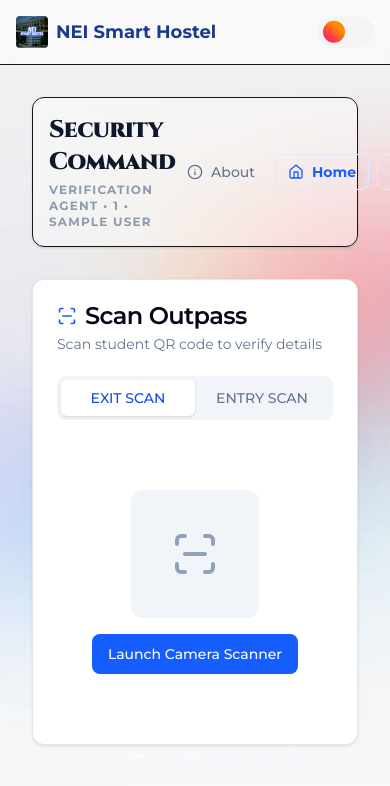
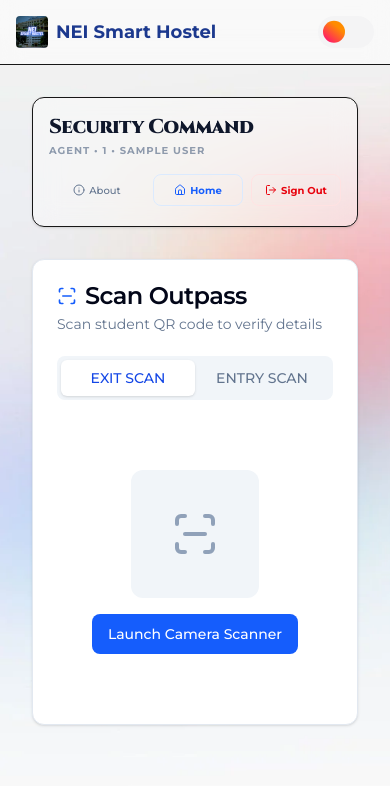
Before and after one commit to iamchideshv/Nandha-Hostel-Management-App, a Next.js app: page /send-off in a window 390 px wide. Shown: the top 786 px of the page. Built offline with nearby package versions, Linux system fonts and the light colour scheme; no server answers; sample sign-in values are in the browser's storage; a web font is replaced by a local one.

Commit message:
Refine security dashboard header UI for mobile

```diff
--- a/app/(dashboard)/send-off/page.tsx
+++ b/app/(dashboard)/send-off/page.tsx
@@ -244,26 +244,23 @@ export default function SendOffDashboard() {
 
     return (
         <div className="max-w-4xl mx-auto p-4 space-y-6">
-            <header className="flex justify-between items-center mb-8 p-4 rounded-xl border dark:border-slate-800 bg-white/40 dark:bg-black/40 backdrop-blur-md shadow-sm">
+            <header className="flex flex-col md:flex-row justify-between items-start md:items-center mb-8 p-4 rounded-xl border dark:border-slate-800 bg-white/40 dark:bg-black/40 backdrop-blur-md shadow-sm gap-4">
                 <div>
-                    <h1 className="text-2xl md:text-4xl font-black text-slate-900 dark:text-white font-cinzel tracking-tight">Security Command</h1>
-                    <p className="text-slate-500 text-xs md:text-sm font-bold uppercase tracking-widest opacity-70 mt-1">Verification Agent • {user?.id} • {user?.name}</p>
+                    <h1 className="text-xl md:text-4xl font-black text-slate-900 dark:text-white font-cinzel tracking-tight leading-tight">Security Command</h1>
+                    <p className="text-slate-500 text-[10px] md:text-sm font-bold uppercase tracking-widest opacity-70 mt-1">Agent • {user?.id} • {user?.name}</p>
                 </div>
-                <div className="flex items-center gap-2">
-                    <Button variant="ghost" size="sm" onClick={() => setShowAbout(true)} className="text-slate-500 hover:text-slate-900 dark:text-slate-400 dark:hover:text-white">
-                        <Info className="w-4 h-4 mr-2" />
-                        <span className="hidden md:inline">About App</span>
-                        <span className="md:hidden">About</span>
+                <div className="flex items-center gap-2 w-full md:w-auto overflow-x-auto pb-1 md:pb-0">
+                    <Button variant="ghost" size="sm" onClick={() => setShowAbout(true)} className="flex-1 md:flex-none text-slate-500 hover:text-slate-900 dark:text-slate-400 dark:hover:text-white h-8 text-[10px] md:text-xs">
+                        <Info className="w-3 h-3 md:w-4 md:h-4 mr-1 md:mr-2" />
+                        <span>About</span>
                     </Button>
-                    <Button variant="outline" size="sm" onClick={handleGoHome} className="text-blue-600 dark:text-blue-400 border-blue-100 dark:border-blue-900/50 hover:bg-blue-50 dark:hover:bg-blue-900/20 font-bold">
-                        <Home className="w-4 h-4 mr-2" />
-                        <span className="hidden md:inline">Go to Home</span>
-                        <span className="md:hidden">Home</span>
+                    <Button variant="outline" size="sm" onClick={handleGoHome} className="flex-1 md:flex-none text-blue-600 dark:text-blue-400 border-blue-100 dark:border-blue-900/50 hover:bg-blue-50 dark:hover:bg-blue-900/20 font-bold h-8 text-[10px] md:text-xs px-2">
+                        <Home className="w-3 h-3 md:w-4 md:h-4 mr-1 md:mr-2" />
+                        <span>Home</span>
                     </Button>
-                    <Button variant="outline" size="sm" onClick={handleLogout} className="text-red-600 dark:text-red-400 border-red-100 dark:border-red-900/50 hover:bg-red-50 dark:hover:bg-red-900/20 font-bold">
-                        <LogOut className="w-4 h-4 mr-2" />
-                        <span className="hidden md:inline">Sign Out</span>
-                        <span className="md:hidden">Sign Out</span>
+                    <Button variant="outline" size="sm" onClick={handleLogout} className="flex-1 md:flex-none text-red-600 dark:text-red-400 border-red-100 dark:border-red-900/50 hover:bg-red-50 dark:hover:bg-red-900/20 font-bold h-8 text-[10px] md:text-xs px-2">
+                        <LogOut className="w-3 h-3 md:w-4 md:h-4 mr-1 md:mr-2" />
+                        <span>Sign Out</span>
                     </Button>
                 </div>
             </header>
```
